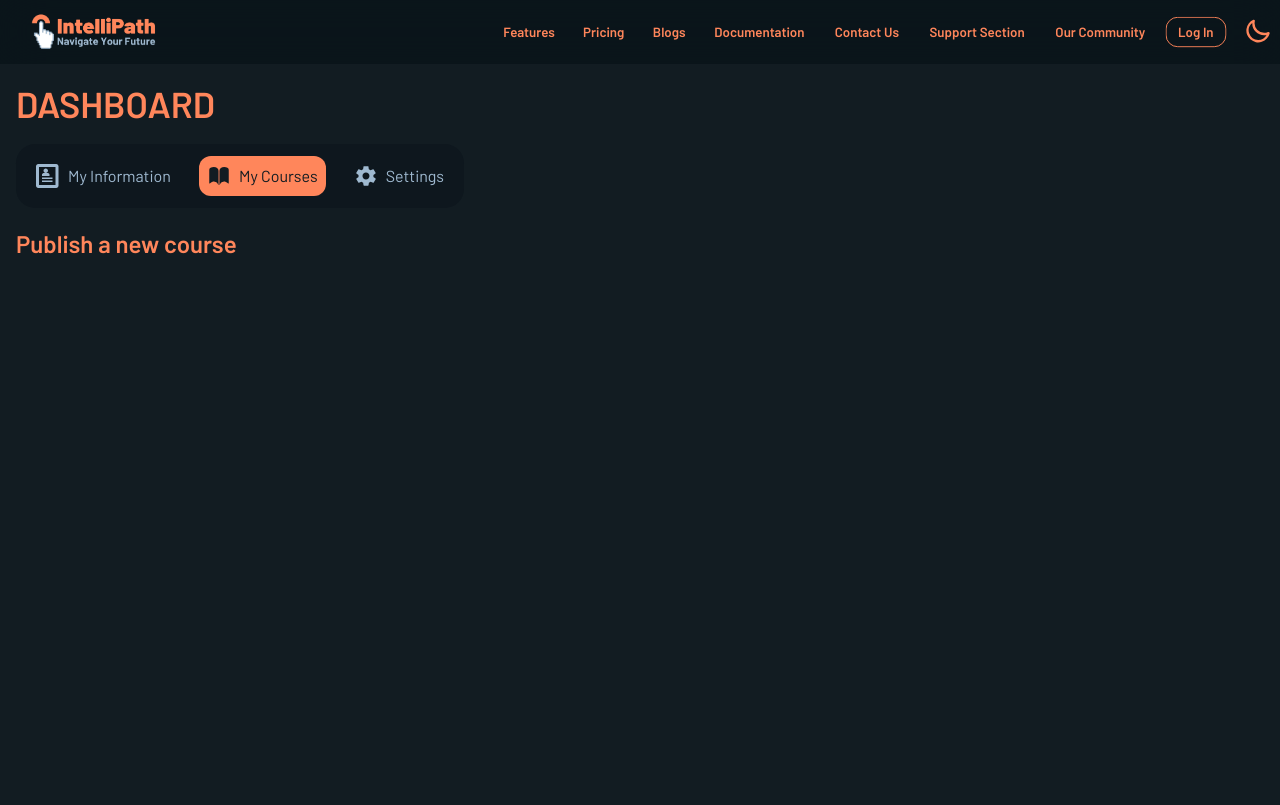
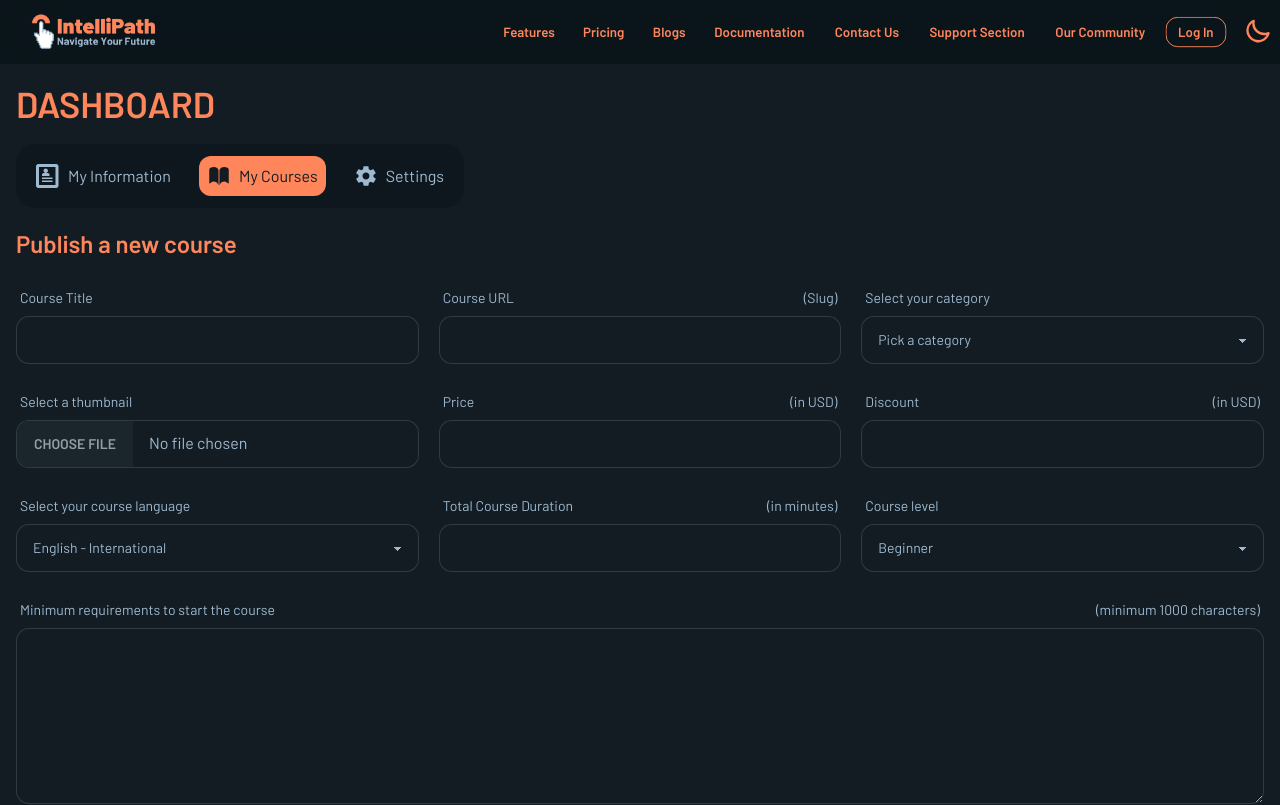
Before and after one commit to taseenjeem/intellipath-ts, a Next.js app: page /profile/1/my-courses/publish-a-new-course in a window 1280 px wide. Shown: the top 805 px of the page. Built offline with nearby package versions, Linux system fonts and the light colour scheme; no server answers.

Commit message:
Update page.tsx

```diff
--- a/src/app/profile/[username]/my-courses/publish-a-new-course/page.tsx
+++ b/src/app/profile/[username]/my-courses/publish-a-new-course/page.tsx
@@ -6,6 +6,183 @@ const PublishCoursePage = () => {
       <h1 className="text-xl md:text-2xl text-primary font-semibold my-5">
         Publish a new course
       </h1>
+      <div>
+        <form action="">
+          <div className="space-y-5">
+            <div className="grid grid-cols-3 gap-5">
+              <div className="form-control">
+                <label className="label" htmlFor="title">
+                  <span className="label-text">Course Title</span>
+                </label>
+                <input
+                  type="text"
+                  id="title"
+                  name="title"
+                  className="input input-bordered"
+                />
+              </div>
+              <div className="form-control">
+                <label className="label" htmlFor="slug">
+                  <span className="label-text">Course URL</span>
+                  <span className="label-text">(Slug)</span>
+                </label>
+                <input
+                  type="text"
+                  id="slug"
+                  name="slug"
+                  className="input input-bordered"
+                />
+              </div>
+              <div className="form-control">
+                <label className="label" htmlFor="category">
+                  <span className="label-text">Select your category</span>
+                </label>
+                <select
+                  id="category"
+                  name="category"
+                  className="select select-bordered"
+                >
+                  <option disabled selected>
+                    Pick a category
+                  </option>
+                  <option value="Business & Finance">Business & Finance</option>
+                  <option value="Technology & Programming">
+                    Technology & Programming
+                  </option>
+                  <option value="Health & Wellness">Health & Wellness</option>
+                  <option value="Creative Arts">Creative Arts</option>
+                  <option value="Personal Development">
+                    Personal Development
+                  </option>
+                  <option value="Language & Culture">Language & Culture</option>
+                </select>
+              </div>
+              <div className="form-control">
+                <label className="label" htmlFor="thumbnail">
+                  <span className="label-text">Select a thumbnail</span>
+                </label>
+                <input
+                  id="thumbnail"
+                  name="thumbnail"
+                  type="file"
+                  className="file-input file-input-bordered"
+                />
+              </div>
+              <div className="form-control">
+                <label className="label" htmlFor="price">
+                  <span className="label-text">Price</span>
+                  <span className="label-text">(in USD)</span>
+                </label>
+                <input
+                  min={0}
+                  type="number"
+                  id="price"
+                  name="price"
+                  className="input input-bordered"
+                />
+              </div>
+              <div className="form-control">
+                <label className="label" htmlFor="discount">
+                  <span className="label-text">Discount</span>
+                  <span className="label-text">(in USD)</span>
+                </label>
+                <input
+                  min={0}
+                  type="number"
+                  id="discount"
+                  name="discount"
+                  className="input input-bordered"
+                />
+              </div>
+              <div className="form-control">
+                <label className="label" htmlFor="language">
+                  <span className="label-text">
+                    Select your course language
+                  </span>
+                </label>
+                <select
+                  id="language"
+                  name="language"
+                  className="select select-bordered"
+                >
+                  <option value="English">English - International</option>
+                  <option value="বাংলা">বাংলা - Bangla</option>
+                  <option value="اردو">اردو - Urdu</option>
+                  <option value="हिंदी">हिंदी - Hindi</option>
+                </select>
+              </div>
+              <div className="form-control">
+                <label className="label" htmlFor="duration">
+                  <span className="label-text">Total Course Duration</span>
+                  <span className="label-text">(in minutes)</span>
+                </label>
+                <input
+                  min={0}
+                  type="number"
+                  id="duration"
+                  name="duration"
+                  className="input input-bordered"
+                />
+              </div>
+              <div className="form-control">
+                <label className="label" htmlFor="level">
+                  <span className="label-text">Course level</span>
+                </label>
+                <select
+                  id="level"
+                  name="level"
+                  className="select select-bordered"
+                >
+                  <option selected value="Beginner">
+                    Beginner
+                  </option>
+                  <option value="Intermediate">Intermediate</option>
+                  <option value="Professional">Professional</option>
+                </select>
+              </div>
+            </div>
+            <div className="form-control">
+              <label className="label" htmlFor="requirements">
+                <span className="label-text">
+                  Minimum requirements to start the course
+                </span>
+                <span className="label-text">(minimum 1000 characters)</span>
+              </label>
+              <textarea
+                maxLength={1000}
+                id="requirements"
+                name="requirements"
+                className="textarea textarea-bordered min-h-44"
+              />
+            </div>
+            <div className="form-control">
+              <label className="label" htmlFor="short_description">
+                <span className="label-text">A Short description</span>
+                <span className="label-text">(maximum 100 characters)</span>
+              </label>
+              <textarea
+                maxLength={100}
+                id="short_description"
+                name="short_description"
+                className="textarea textarea-bordered min-h-44"
+              />
+            </div>
+            <div className="form-control">
+              <label className="label" htmlFor="full_description">
+                <span className="label-text">
+                  Full description of the course
+                </span>
+              </label>
+              <textarea
+                maxLength={1000}
+                id="full_description"
+                name="full_description"
+                className="textarea textarea-bordered min-h-96"
+              />
+            </div>
+          </div>
+        </form>
+      </div>
     </>
   );
 };
```
